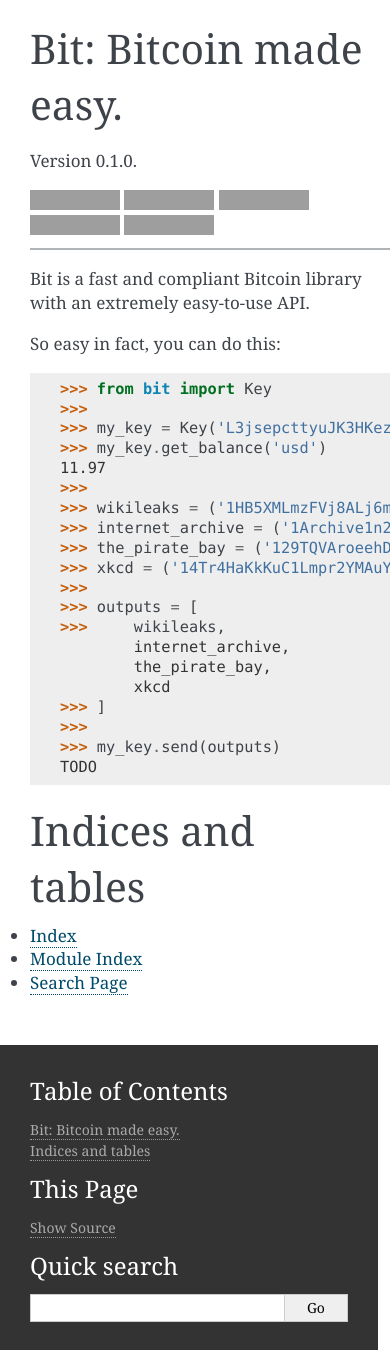
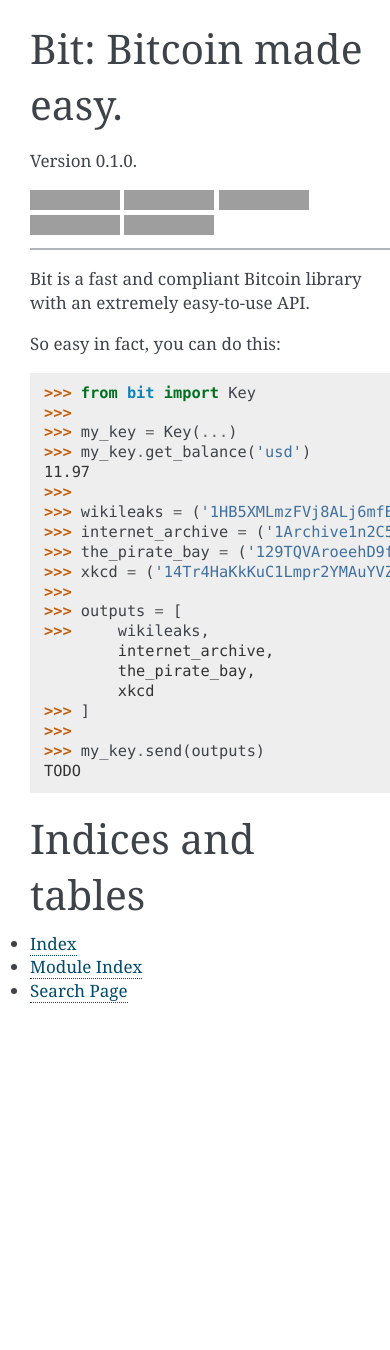
Before and after one commit to ofek/bit, a Sphinx documentation site: the page built from docs/source/index.rst, in a window 390 px wide, cut to the strip 0-1350 px from the top of the page. Built offline with Sphinx 7.4.7, drawn with Linux system fonts in a browser that asks for light colours; comment, search, counter and statistics services are not loaded; after the commit the page ends 1033 px from its top, so only the background shows below that; grey boxes are pictures that could not be loaded.

Commit message:
more docs scaffolding

```diff
--- /dev/null
+++ b/docs/source/_templates/hacks.html
@@ -0,0 +1,29 @@
+<!-- From https://github.com/kennethreitz/requests/blob/master/docs/_templates/hacks.html -->
+
+<!-- Alabaster (krTheme++) Hacks -->
+
+<!-- CSS Adjustments (I'm very picky.) -->
+<style type="text/css">
+
+  /* Rezzy requires precise alignment. */
+  img.logo {margin-left: -20px!important;}
+
+  /* "Quick Search" should be capitalized. */
+  div#searchbox h3 {text-transform: capitalize;}
+
+  /* Make the document a little wider, less code is cut-off. */
+  div.document {width: 1008px;}
+
+  /* Much-improved spacing around code blocks. */
+  div.highlight pre {padding: 11px 14px;}
+
+  /* Remain Responsive! */
+  @media screen and (max-width: 1008px) {
+    div.sphinxsidebar {display: none;}
+    div.document {width: 100%!important;}
+
+    /* Have code blocks escape the document right-margin. */
+    div.highlight pre {margin-right: -30px;}
+  }
+
+</style>
--- /dev/null
+++ b/docs/source/_templates/sidebarintro.html
@@ -0,0 +1,47 @@
+<!-- From https://github.com/kennethreitz/requests/blob/master/docs/_templates/sidebarintro.html -->
+
+<p class="logo">
+  <a href="{{ pathto(master_doc) }}">
+    <img class="logo" src="{{ pathto('_static/bit.png', 1) }}"/>
+  </a>
+</p>
+
+<p>
+  <iframe src="http://ghbtns.com/github-btn.html?user=ofek&repo=bit&type=watch&count=true&size=large"
+    allowtransparency="true" frameborder="0" scrolling="0" width="200px" height="35px"></iframe>
+</p>
+
+<p>
+  Bit is a modern Bitcoin library designed to be a pleasure to use for developers and end users alike.
+</p>
+
+<h3>Stay Informed</h3>
+<p>Receive updates on new releases and upcoming projects.</p>
+
+<p><iframe src="http://ghbtns.com/github-btn.html?user=ofek&type=follow&count=false"
+  allowtransparency="true" frameborder="0" scrolling="0" width="200" height="20"></iframe></p>
+
+<p><a href="https://twitter.com/Ofekmeister" class="twitter-follow-button" data-show-count="false">Follow @Ofekmeister</a> <script>!function(d,s,id){var js,fjs=d.getElementsByTagName(s)[0],p=/^http:/.test(d.location)?'http':'https';if(!d.getElementById(id)){js=d.createElement(s);js.id=id;js.src=p+'://platform.twitter.com/widgets.js';fjs.parentNode.insertBefore(js,fjs);}}(document, 'script', 'twitter-wjs');</script></p>
+
+
+<h3>Other Projects</h3>
+
+<p>More <a href="https://github.com/ofek">Ofek Lev</a> projects:</p>
+<ul>
+    <li><a href="https://github.com/ofek/privy">Privy</a></li>
+</ul>
+
+
+<h3>Useful Links</h3>
+<ul>
+  <li><a href="https://github.com/ofek/bit">Bit @ GitHub</a></li>
+  <li><a href="https://pypi.org/project/bit">Bit @ PyPI</a></li>
+  <li><a href="https://github.com/ofek/bit/issues">Issue Tracker</a></li>
+  <!--<li><a href="http://docs.python-requests.org/en/latest/community/updates/#software-updates">Release History</a></li>-->
+</ul>
+
+<h3>Dependencies</h3>
+<ul>
+  <li><a href="https://github.com/pyca/cryptography">Cryptography</a></li>
+  <li><a href="https://github.com/kennethreitz/requests">Requests</a></li>
+</ul>
--- /dev/null
+++ b/docs/source/_templates/sidebarlogo.html
@@ -0,0 +1,45 @@
+<!-- From https://github.com/kennethreitz/requests/blob/master/docs/_templates/sidebarlogo.html -->
+
+<p class="logo">
+  <a href="{{ pathto(master_doc) }}">
+    <img class="logo" src="{{ pathto('_static/bit.png', 1) }}"/>
+  </a>
+</p>
+<p>
+<iframe src="http://ghbtns.com/github-btn.html?user=ofek&repo=bit&type=watch&count=true&size=large"
+  allowtransparency="true" frameborder="0" scrolling="0" width="200px" height="35px"></iframe>
+</p>
+
+<p>
+  Bit is a modern Bitcoin library designed to be a pleasure to use for developers and end users alike.
+</p>
+
+<h3>Stay Informed</h3>
+<p>Receive updates on new releases and upcoming projects.</p>
+
+<p><iframe src="http://ghbtns.com/github-btn.html?user=ofek&type=follow&count=false"
+  allowtransparency="true" frameborder="0" scrolling="0" width="200" height="20"></iframe></p>
+
+<p><a href="https://twitter.com/Ofekmeister" class="twitter-follow-button" data-show-count="false">Follow @Ofekmeister</a> <script>!function(d,s,id){var js,fjs=d.getElementsByTagName(s)[0],p=/^http:/.test(d.location)?'http':'https';if(!d.getElementById(id)){js=d.createElement(s);js.id=id;js.src=p+'://platform.twitter.com/widgets.js';fjs.parentNode.insertBefore(js,fjs);}}(document, 'script', 'twitter-wjs');</script></p>
+
+
+<h3>Other Projects</h3>
+
+<p>More <a href="https://github.com/ofek">Ofek Lev</a> projects:</p>
+<ul>
+    <li><a href="https://github.com/ofek/privy">Privy</a></li>
+</ul>
+
+<h3>Useful Links</h3>
+<ul>
+  <li><a href="https://github.com/ofek/bit">Bit @ GitHub</a></li>
+  <li><a href="https://pypi.org/project/bit">Bit @ PyPI</a></li>
+  <li><a href="https://github.com/ofek/bit/issues">Issue Tracker</a></li>
+  <!--<li><a href="http://docs.python-requests.org/en/latest/community/updates/#software-updates">Release History</a></li>-->
+</ul>
+
+<h3>Dependencies</h3>
+<ul>
+  <li><a href="https://github.com/pyca/cryptography">Cryptography</a></li>
+  <li><a href="https://github.com/kennethreitz/requests">Requests</a></li>
+</ul>
--- a/docs/source/conf.py
+++ b/docs/source/conf.py
@@ -63,6 +63,26 @@
 version = __version__
 # The full version, including alpha/beta/rc tags.
 release = __version__
+
+# Custom sidebar templates, maps document names to template names.
+html_sidebars = {
+    'index': ['sidebarintro.html', 'sourcelink.html', 'searchbox.html',
+              'hacks.html'],
+    '**': ['sidebarlogo.html', 'localtoc.html', 'relations.html',
+           'sourcelink.html', 'searchbox.html', 'hacks.html']
+}
+
+# Theme options are theme-specific and customize the look and feel of a theme
+# further.  For a list of options available for each theme, see the
+# documentation.
+html_theme_options = {
+    'show_powered_by': False,
+    'github_user': 'ofek',
+    'github_repo': 'bit',
+    'github_banner': True,
+    'show_related': False
+}
+
 
 # The language for content autogenerated by Sphinx. Refer to documentation
 # for a list of supported languages.
--- a/docs/source/index.rst
+++ b/docs/source/index.rst
@@ -28,7 +28,7 @@
 
     >>> from bit import Key
     >>>
-    >>> my_key = Key('L3jsepcttyuJK3HKezD4qqRKGtwc8d2d1Nw6vsoPDX9cMcUxqqMv')
+    >>> my_key = Key(...)
     >>> my_key.get_balance('usd')
     11.97
     >>>
```
Also changed, not shown: docs/source/_static/bit.png (added).
